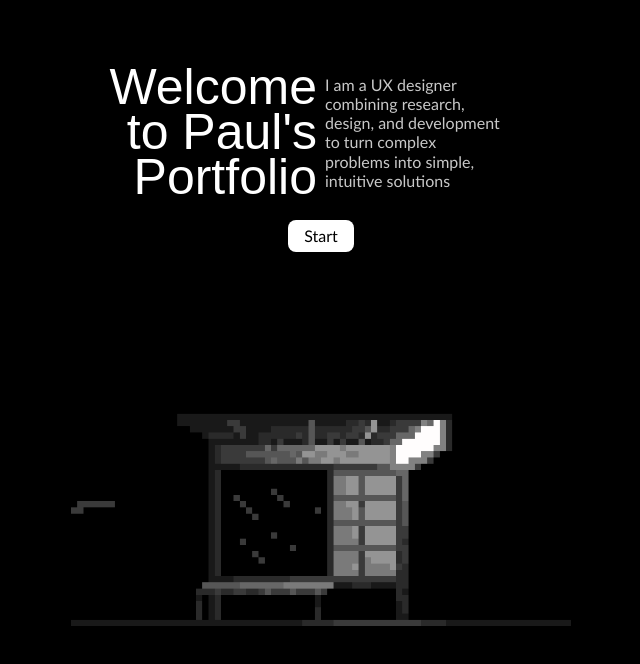
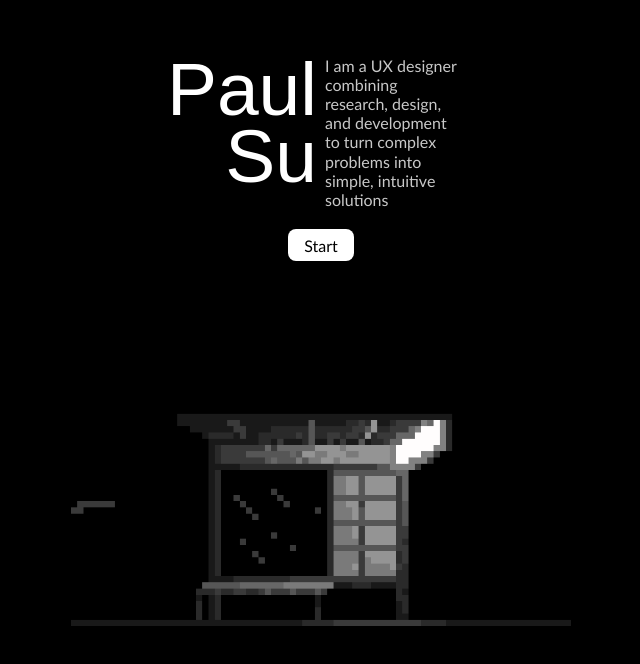
Before and after one commit to psuuzu/portfolio1, a Next.js app: page / in a window 1280 px wide. Shown: the part 118-782 px from the top of the page, without its empty margins (319-959 px from the left). Built offline with nearby package versions, Linux system fonts and the light colour scheme; a web font is replaced by a local one.

Commit message:
rewrite title page

```diff
--- a/components/title.jsx
+++ b/components/title.jsx
@@ -1,13 +1,13 @@
 export default function Title(){
     return(
-    <div className="flex justify-center items-center">
+    <div className="flex justify-center items-start">
         <div className="w-1/2 flex justify-end">
-        <div className="w-[47vw] sm:w-[30vw] lg:w-[240px] flex">
-         <h1 className='text-[40px] md:text-[50px] text-right pr-1'>Welcome to Paul's Portfolio</h1>
+        <div className="w-[140px] md:w-[240px] flex-end">
+         <h1 className='text-[70px] md:text-[75px] text-right pr-1'>Paul Su</h1>
         </div>
         </div>
-        <div className="w-1/2 flex justify-start">
-        <div className='w-[47vw] sm:w-[30vw] md:w-[20vw] lg:w-[180px] flex h-auto'>
+        <div className="w-1/2 flex justify-start items-start">
+        <div className='w-[47vw] max-w-[165px] md:w-[20vw] md:max-w-[140px] flex h-auto'>
          <p className="text-[16px] pl-1">I am a UX designer combining research, design, and development to turn complex problems into simple, intuitive solutions</p>
         </div>
         </div>
```
